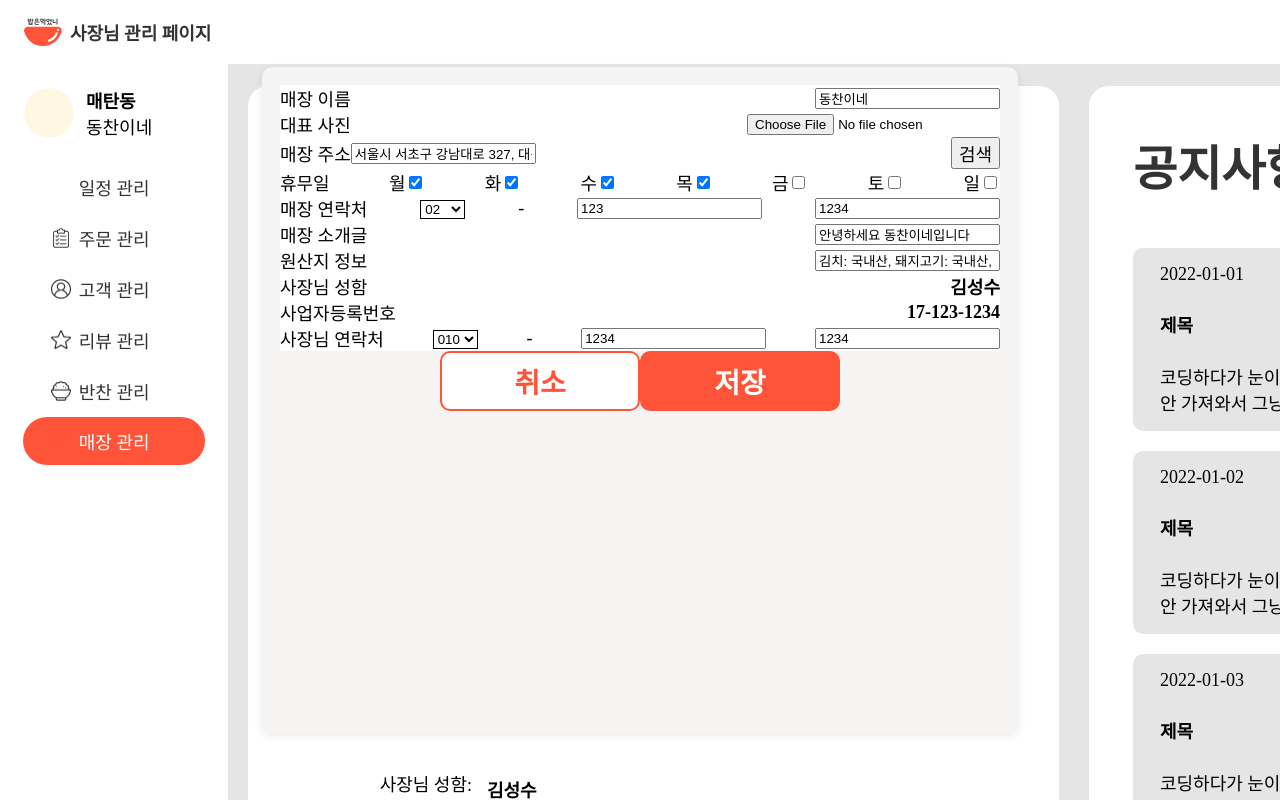
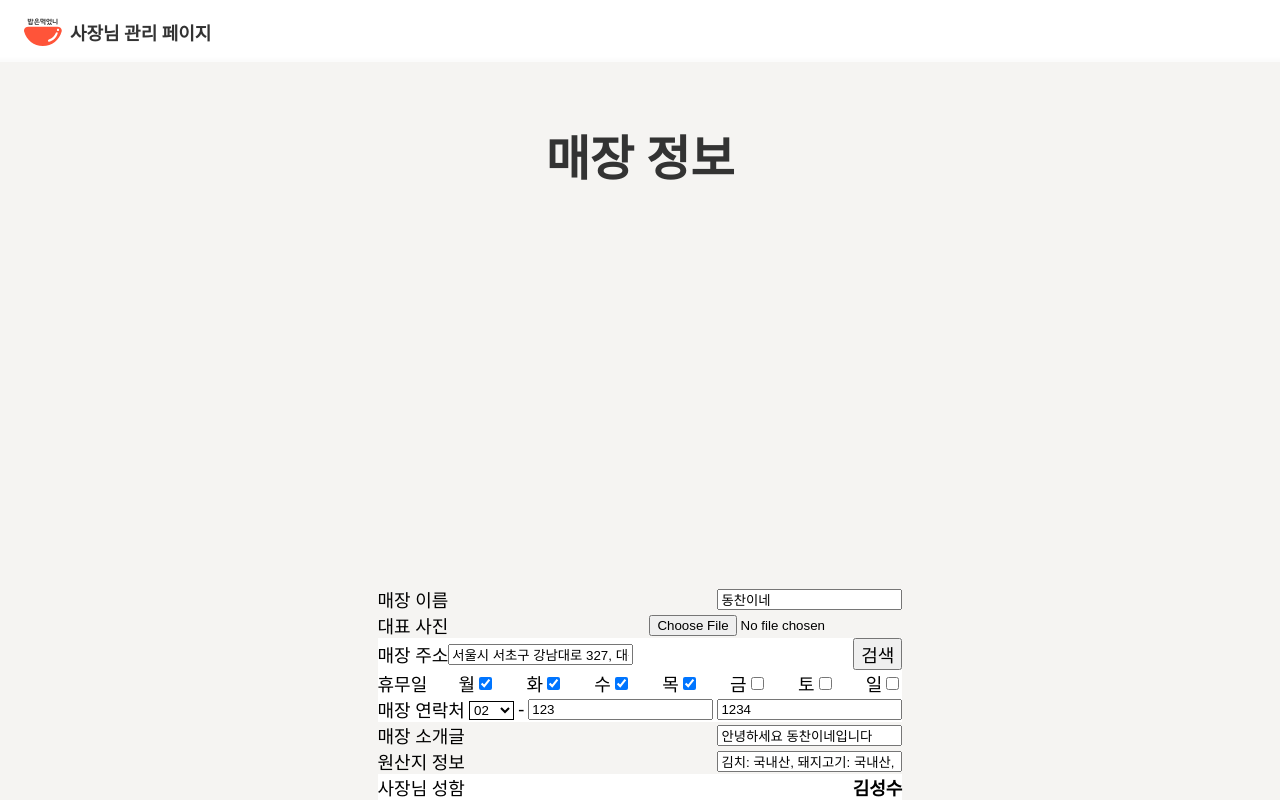
Before and after one commit to Didyoueat/DYE_Frontend, a React (Create React App) app in the folder front_web/: page /shop in a window 1280 px wide. Both pictures are taken after a click on the button "수정". Shown: the top 800 px of the page. Built offline with nearby package versions, Linux system fonts and the light colour scheme.

Commit message:
DYE-319 💄 Design. 매장 정보 수정 modal 전체적인 레이아웃 정리

```diff
--- a/front_web/src/components/molecules/LabelInput/index.tsx
+++ b/front_web/src/components/molecules/LabelInput/index.tsx
@@ -6,6 +6,7 @@ import Label from "@atoms/Label";
 export interface LabelInputProps {
 	width?: any;
 	height?: any;
+	background?: any;
 	label?: any;
 	type?: any;
 	id?: any;
@@ -19,6 +20,7 @@ export interface LabelInputProps {
 const LabelInput = ({
 	width,
 	height,
+	background,
 	label,
 	type,
 	id,
@@ -29,11 +31,14 @@ const LabelInput = ({
 	children,
 }: LabelInputProps) => {
 	return (
-		<Box type="rowFlex">
+		<Box
+			type="rowFlex"
+			width={width}
+			height={height}
+			background={background}
+		>
 			<Label htmlFor={id}>{label}</Label>
 			<Input
-				width={width}
-				height={height}
 				type={type}
 				id={id}
 				value={value}
--- a/front_web/src/components/molecules/Modal/index.tsx
+++ b/front_web/src/components/molecules/Modal/index.tsx
@@ -4,6 +4,8 @@ import Button from "@atoms/Button";
 import { ModalProps } from "@interfaces/modal.interface";
 
 const Modal = ({
+	width,
+	height,
 	showModal,
 	handleModal,
 	handleComplete,
@@ -12,7 +14,7 @@ const Modal = ({
 	children,
 }: ModalProps) => {
 	return (
-		<Box type="modal">
+		<Box type="modal" width={width} height={height}>
 			{showModal && (
 				<div>
 					{children}
--- a/front_web/src/components/organisms/ShopInfo/index.tsx
+++ b/front_web/src/components/organisms/ShopInfo/index.tsx
@@ -69,6 +69,8 @@ const ShopInfo = (info: any) => {
 				</Button>
 				{shop.showModal && (
 					<ShopInfoForm
+						width="1420px"
+						height="872px"
 						showModal={shop.showModal}
 						handleModal={shop.handleModal}
 						handleComplete={handleInfoComplete}
--- a/front_web/src/components/organisms/ShopInfoForm/index.tsx
+++ b/front_web/src/components/organisms/ShopInfoForm/index.tsx
@@ -1,4 +1,5 @@
 import React, { useState } from "react";
+import styled from "styled-components";
 import axios from "axios";
 import { ModalProps } from "@interfaces/modal.interface";
 import useInput from "@hooks/useInput";
@@ -9,10 +10,16 @@ import PostInput from "@molecules/PostInput";
 import OfficeHour from "@molecules/OfficeHour";
 import DayOff from "@molecules/DayOff";
 import Modal from "@molecules/Modal";
+import Text from "@atoms/Text";
+import Box from "@atoms/Box";
 
 export interface ShopInfoFormProps extends ModalProps {
 	info: any;
 }
+
+const StyledForm = styled.form`
+	background: #f5f4f2;
+`;
 
 const ShopInfoForm = ({ info, ...props }: ShopInfoFormProps) => {
 	const [selectedFile, setSelectedFile] = useState<FileList | null>(null);
@@ -46,9 +53,18 @@ const ShopInfoForm = ({ info, ...props }: ShopInfoFormProps) => {
 
 	return (
 		<Modal {...props}>
-			<form onChange={(e) => console.log(e.target)}>
+			<Box
+				type="colFlex"
+				width="1280px"
+				height="732px"
+				padding="40px 70px"
+				background="#f5f4f2"
+			>
+				<Text type="title">매장 정보</Text>
+				<StyledForm onChange={(e) => console.log(e.target)}>
 					{/* todo: form 제출 시 사용할 메소드 작성해야 함 */}
 					<LabelInput
+						background="#f5f4f2"
 						label="매장 이름"
 						type="text"
 						id="businessName"
@@ -56,6 +72,7 @@ const ShopInfoForm = ({ info, ...props }: ShopInfoFormProps) => {
 						value={businessName.value}
 					/>
 					<LabelInput
+						background="#f5f4f2"
 						label="대표 사진"
 						type="file"
 						id="imageUrl"
@@ -81,6 +98,7 @@ const ShopInfoForm = ({ info, ...props }: ShopInfoFormProps) => {
 					/>
 					{/* 반찬 list 불러와서 드롭다운 생성 */}
 					<LabelInput
+						background="#f5f4f2"
 						label="매장 소개글"
 						type="text"
 						id="content"
@@ -88,6 +106,7 @@ const ShopInfoForm = ({ info, ...props }: ShopInfoFormProps) => {
 						value={content.value}
 					/>
 					<LabelInput
+						background="#f5f4f2"
 						label="원산지 정보"
 						type="text"
 						id="origin"
@@ -114,7 +133,8 @@ const ShopInfoForm = ({ info, ...props }: ShopInfoFormProps) => {
 						value={phone.value}
 						setValue={phone.setValue}
 					/>
-			</form>
+				</StyledForm>
+			</Box>
 		</Modal>
 	);
 };
--- a/front_web/src/interfaces/modal.interface.d.ts
+++ b/front_web/src/interfaces/modal.interface.d.ts
@@ -1,6 +1,8 @@
 import { ReactChild, ReactChildren } from "react";
 
 export interface ModalProps {
+	width?: string;
+	height?: string;
 	showModal?: boolean;
 	handleModal?: () => void;
 	handleComplete?: any;
```
Lines whose indentation alone changed are shown as unchanged.
